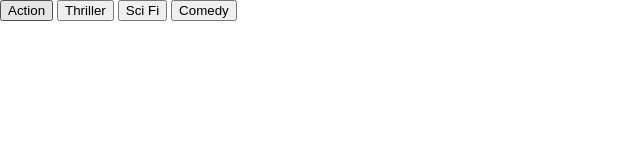
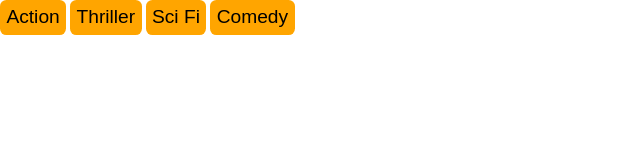
Before and after one commit to vrampranav/movie-sample, a plain HTML site: page index.html in a window 1280 px wide. Shown: the whole page, without its empty margins (0-640 px from the left). Drawn offline with Linux system fonts and the light colour scheme.

Commit message:
Styled Buttons

```diff
--- a/style.css
+++ b/style.css
@@ -7,6 +7,15 @@
     flex-direction: column;
     align-items: center;
     row-gap: 0.5rem;
+
+}
+.btn{
+    background-color: orange;
+    color: black;
+    border-radius: 0.4rem;
+    border: 0;
+    padding: 0.4rem;
+    font-size: 1.2rem;
 }
 .card{
     display: flex;
```
